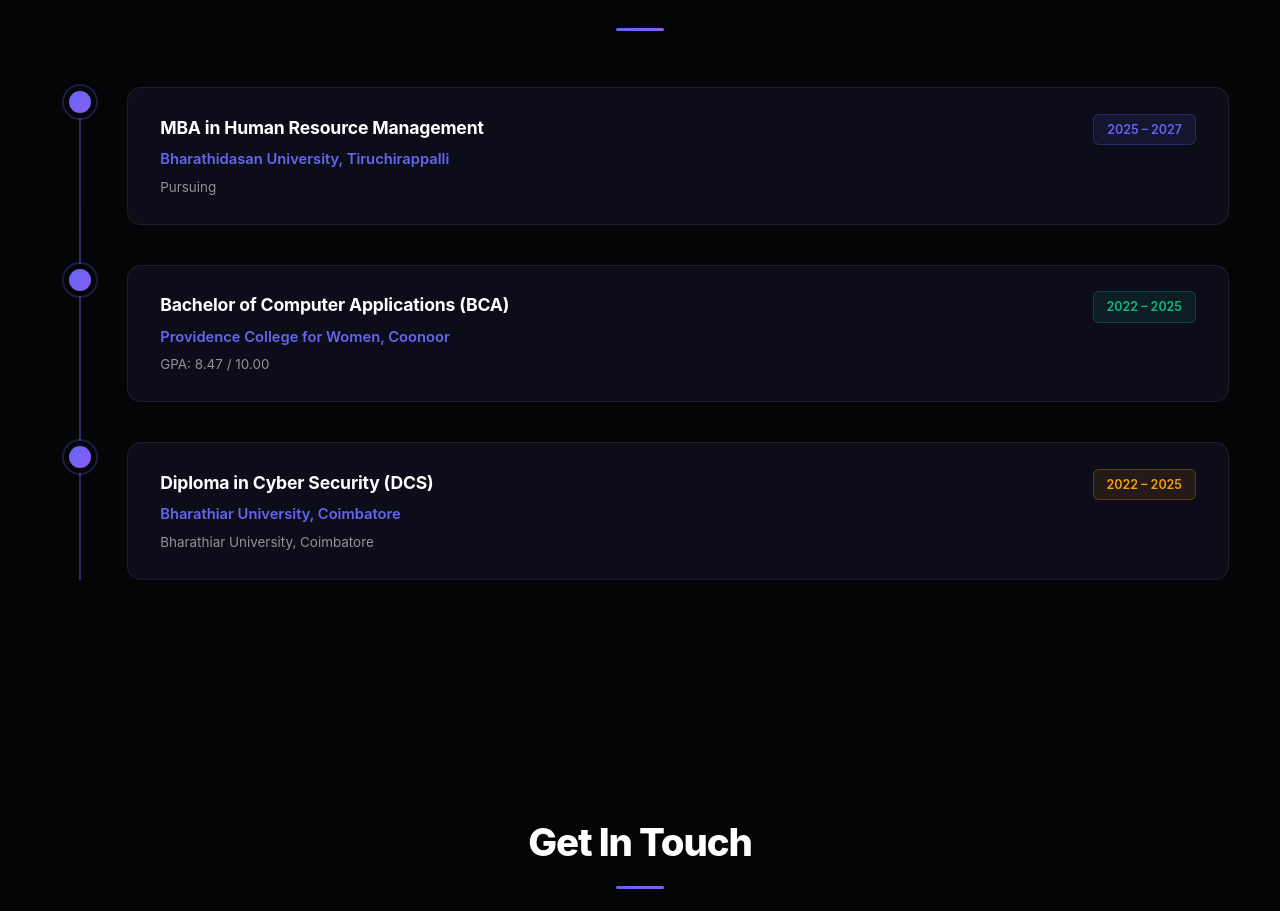
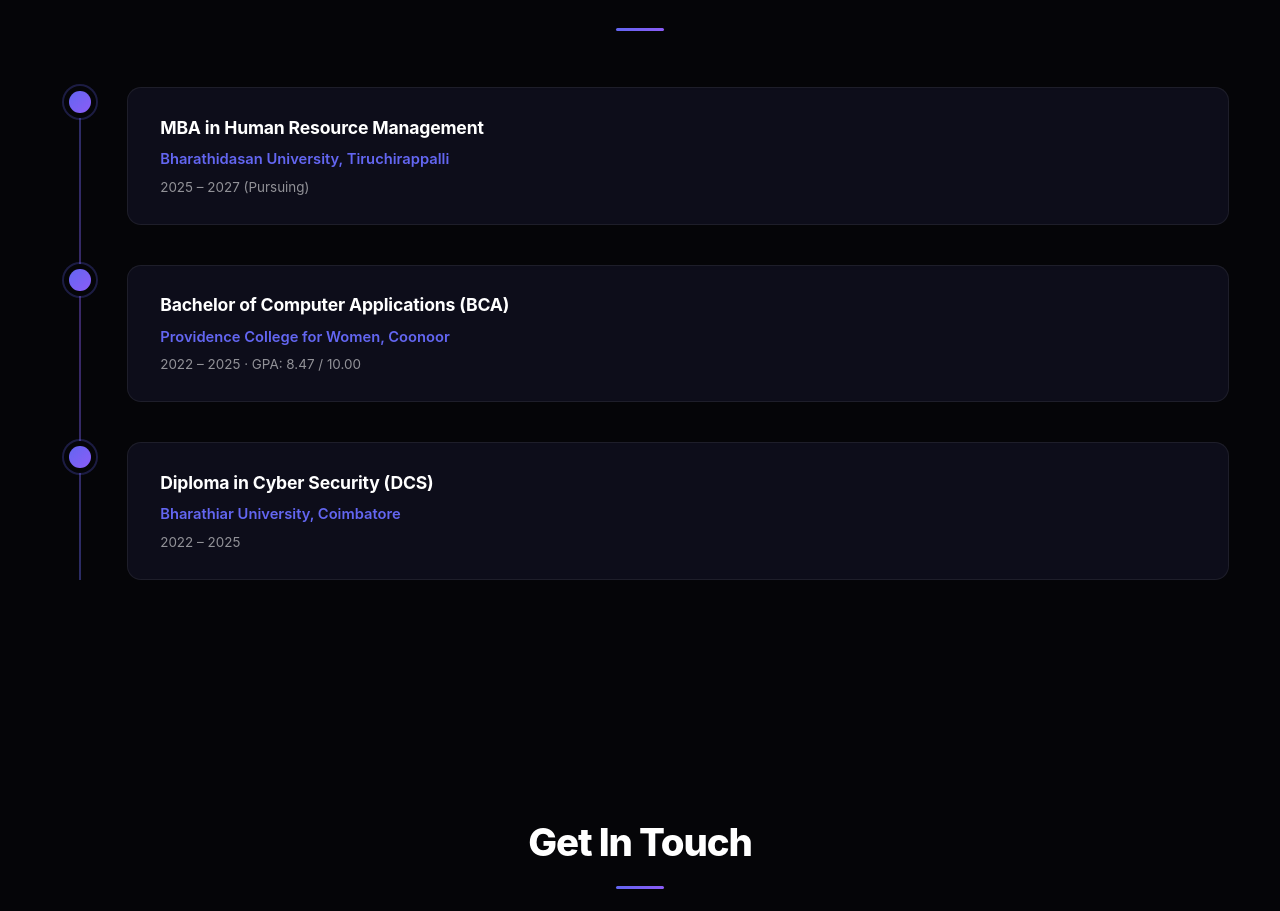
Before and after one commit to Jeeva-V-2003/portfolio-react, a React (Vite) app: page / in a window 1280 px wide. Shown: the part 5793-6704 px from the top of the page. Built offline with nearby package versions, Linux system fonts and the light colour scheme.

Commit message:
revert: restore original timeline education section

```diff
--- a/src/App.jsx
+++ b/src/App.jsx
@@ -574,42 +574,27 @@
           <div className="timeline-item">
             <div className="timeline-dot"></div>
             <div className="timeline-content">
-              <div style={{ display: 'flex', justifyContent: 'space-between', alignItems: 'flex-start', flexWrap: 'wrap', gap: '0.5rem' }}>
-                <div>
               <h3>MBA in Human Resource Management</h3>
               <p className="institution">Bharathidasan University, Tiruchirappalli</p>
-                </div>
-                <span style={{ fontSize: '0.78rem', color: 'var(--primary)', fontWeight: '600', background: 'rgba(99,102,241,0.1)', border: '1px solid rgba(99,102,241,0.25)', padding: '0.3rem 0.8rem', borderRadius: '6px', whiteSpace: 'nowrap' }}>2025 – 2027</span>
-              </div>
-              <p className="duration">Pursuing</p>
+              <p className="duration">2025 – 2027 (Pursuing)</p>
             </div>
           </div>
 
           <div className="timeline-item">
             <div className="timeline-dot"></div>
             <div className="timeline-content">
-              <div style={{ display: 'flex', justifyContent: 'space-between', alignItems: 'flex-start', flexWrap: 'wrap', gap: '0.5rem' }}>
-                <div>
               <h3>Bachelor of Computer Applications (BCA)</h3>
               <p className="institution">Providence College for Women, Coonoor</p>
-                </div>
-                <span style={{ fontSize: '0.78rem', color: '#10b981', fontWeight: '600', background: 'rgba(16,185,129,0.1)', border: '1px solid rgba(16,185,129,0.25)', padding: '0.3rem 0.8rem', borderRadius: '6px', whiteSpace: 'nowrap' }}>2022 – 2025</span>
-              </div>
-              <p className="duration">GPA: 8.47 / 10.00</p>
+              <p className="duration">2022 – 2025 · GPA: 8.47 / 10.00</p>
             </div>
           </div>
 
           <div className="timeline-item">
             <div className="timeline-dot"></div>
             <div className="timeline-content">
-              <div style={{ display: 'flex', justifyContent: 'space-between', alignItems: 'flex-start', flexWrap: 'wrap', gap: '0.5rem' }}>
-                <div>
               <h3>Diploma in Cyber Security (DCS)</h3>
               <p className="institution">Bharathiar University, Coimbatore</p>
-                </div>
-                <span style={{ fontSize: '0.78rem', color: '#f59e0b', fontWeight: '600', background: 'rgba(245,158,11,0.1)', border: '1px solid rgba(245,158,11,0.25)', padding: '0.3rem 0.8rem', borderRadius: '6px', whiteSpace: 'nowrap' }}>2022 – 2025</span>
-              </div>
-              <p className="duration">Bharathiar University, Coimbatore</p>
+              <p className="duration">2022 – 2025</p>
             </div>
           </div>
         </motion.div>
```
Lines whose indentation alone changed are shown as unchanged.
